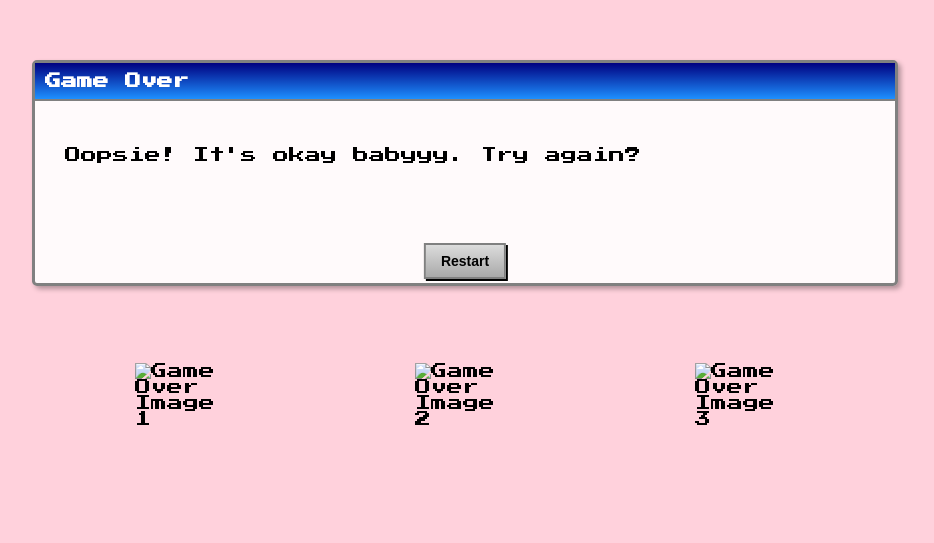
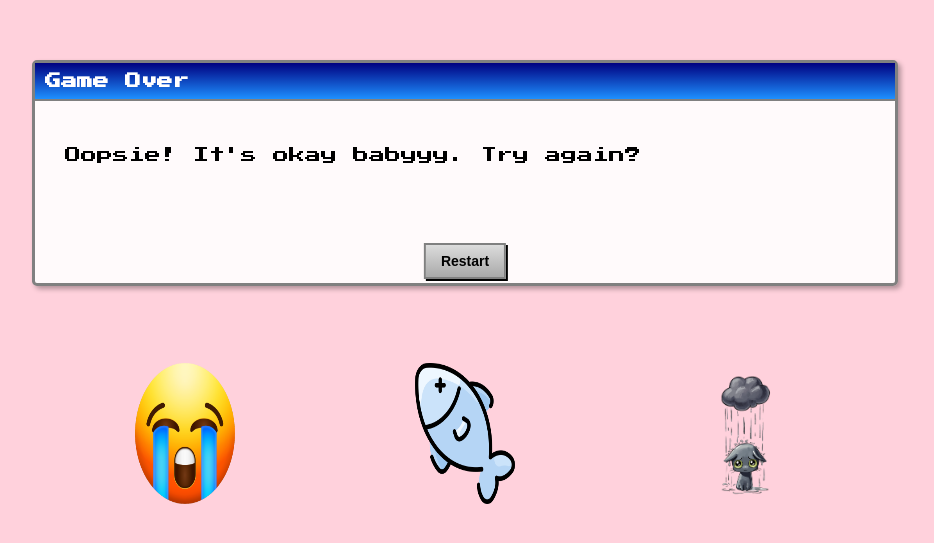
Before and after one commit to Zahkrae/Valentines_Lyan, a plain HTML site: page gameover.html in a window 1280 px wide. Shown: the part 227-770 px from the top of the page, without its empty margins (175-1109 px from the left). Drawn offline with Linux system fonts and the light colour scheme.

Commit message:
Update gameover.html

```diff
--- a/gameover.html
+++ b/gameover.html
@@ -11,9 +11,9 @@
     <div class="window center-text-page">
         <div class="window-header">Game Over</div>
         <div class="top-images">
-            <img src="images/gameover1.png" alt="Game Over Image 1">
-            <img src="images/gameover2.png" alt="Game Over Image 2">
-            <img src="images/gameover3.png" alt="Game Over Image 3">
+            <img src="images/gameover_1.png" alt="Game Over Image 1">
+            <img src="images/gameover_2.png" alt="Game Over Image 2">
+            <img src="images/gameover_3.png" alt="Game Over Image 3">
         </div>
         <p>Oopsie! It's okay babyyy. Try again?</p>
         <div class="button-container">
```
